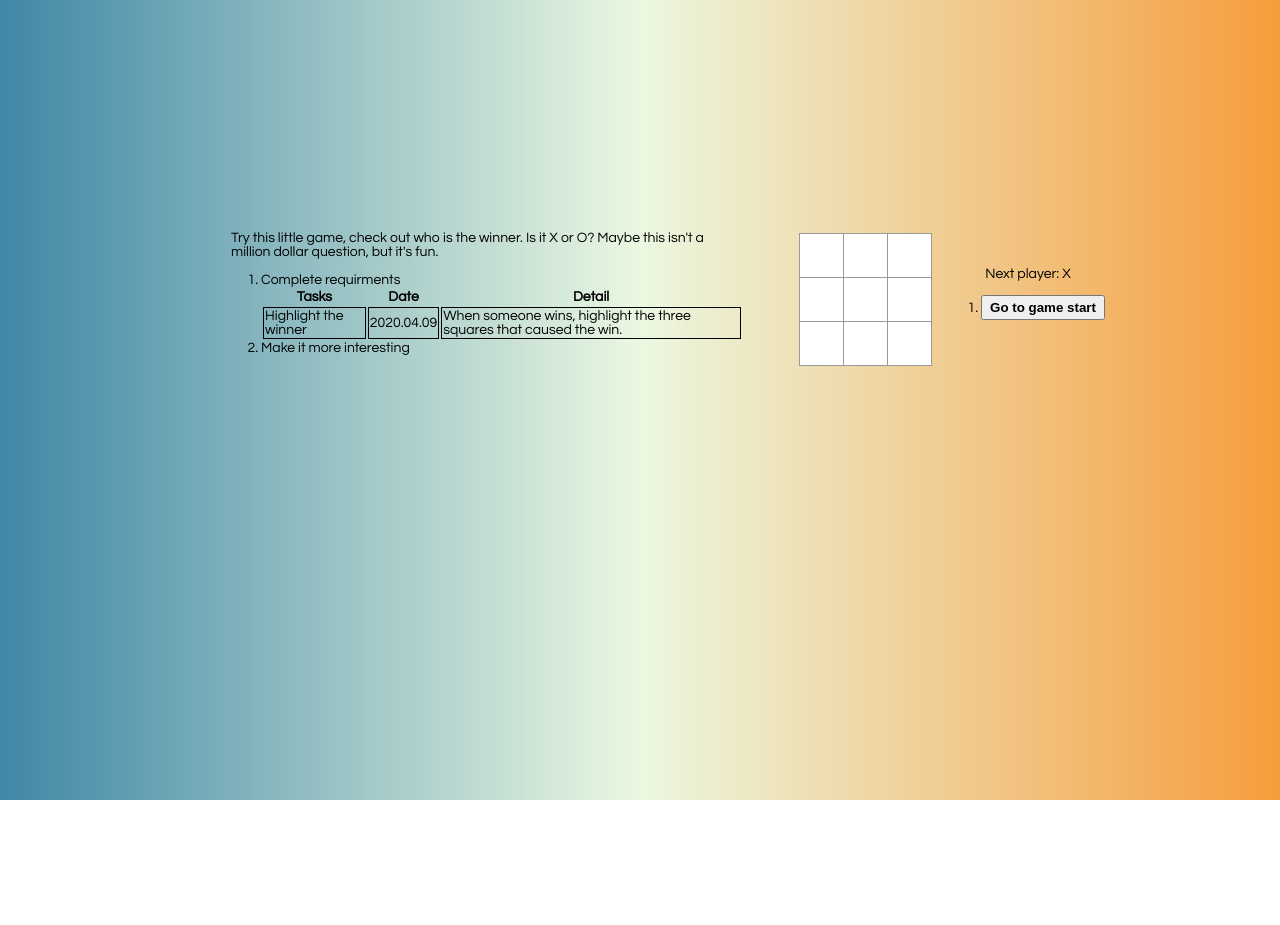
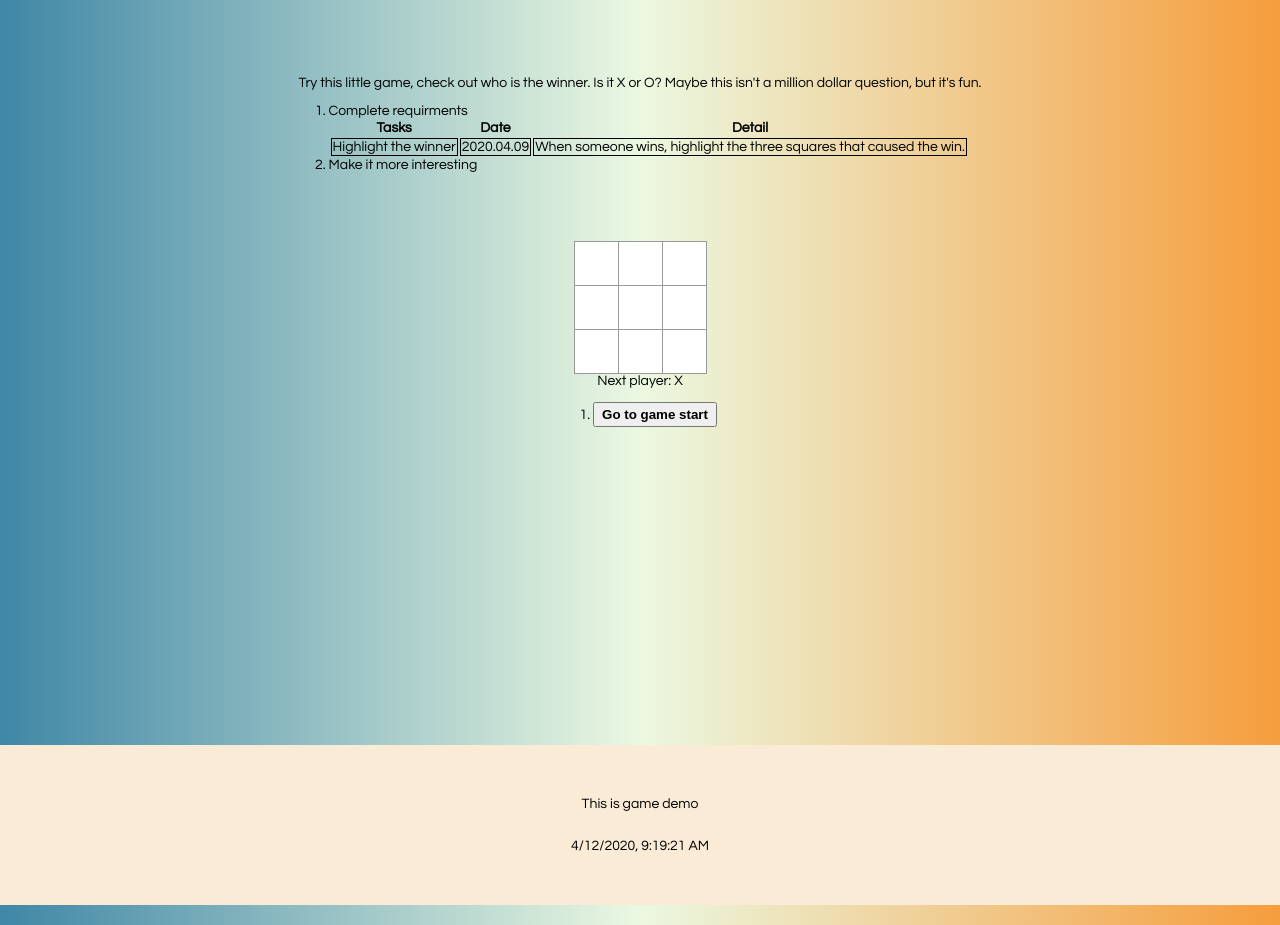
Before and after one commit to luml/tie-tac-toe, a React app: page / in a window 1280 px wide. Before the commit the page ends 800 px from the top, so only its background shows below. Built offline with nearby package versions, Linux system fonts and the light colour scheme.

Commit message:
feat(add foot)

```diff
--- /dev/null
+++ b/src/footnote.js
@@ -0,0 +1,12 @@
+import React from 'react'
+
+const FootNote = () => {
+    return (
+        <div className="foot-note">
+            <p>This is game demo</p>
+            <p>{new Date().toLocaleString()}</p>
+        </div>
+    )
+}
+
+export default FootNote
--- a/src/index.css
+++ b/src/index.css
@@ -43,19 +43,16 @@ ol, ul {
 
 .game {
     display: flex;
-    flex-direction: row;
+    flex-direction: column;
     justify-content: center;
-    height: 70vh;
 }
 .intro-content {
     display: flex;
-    max-width: 40vw;
     margin: 4em;
     justify-content: center;
     align-items: center;
 }
 .game-info {
-    margin-left: 20px;
     display: flex;
     justify-content: center;
     align-items: center;
@@ -82,3 +79,13 @@ li>button {
 .intro-content table td {
     border: 1px solid black;
 }
+
+.foot-note {
+    display: grid;
+    place-content: center;
+    text-align: center;
+    height: 20vh;
+    background: antiquewhite;
+    margin: 0 -1.5em;
+    margin-top: 38vh;
+}
--- a/src/index.js
+++ b/src/index.js
@@ -2,6 +2,7 @@ import React from 'react'
 import ReactDOM from 'react-dom'
 import './index.css'
 import Intro from './intro.js'
+import FootNote from './footnote.js'
 
 function Square(props) {
     return (
@@ -138,6 +139,7 @@ class Game extends React.Component {
               <p>There's no winner or loser</p>
             )}
           </div>
+          <FootNote />
         </div>
       );
     }
```
